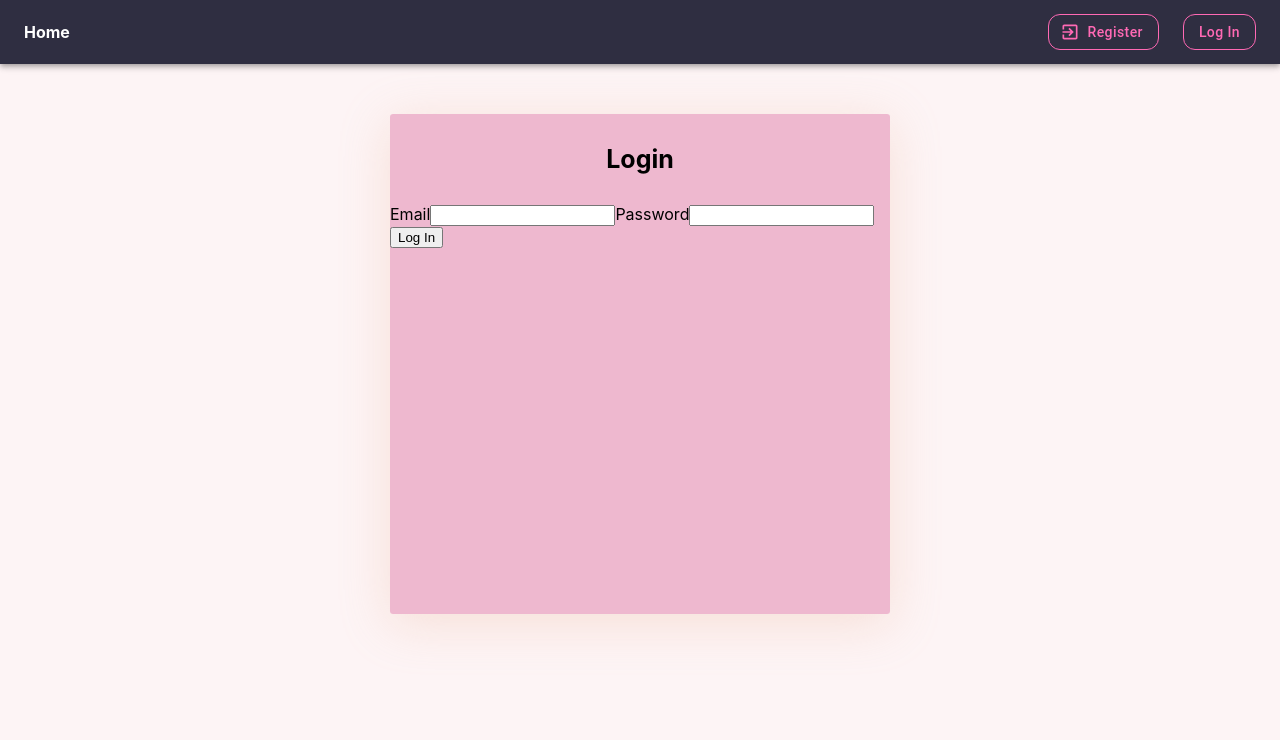
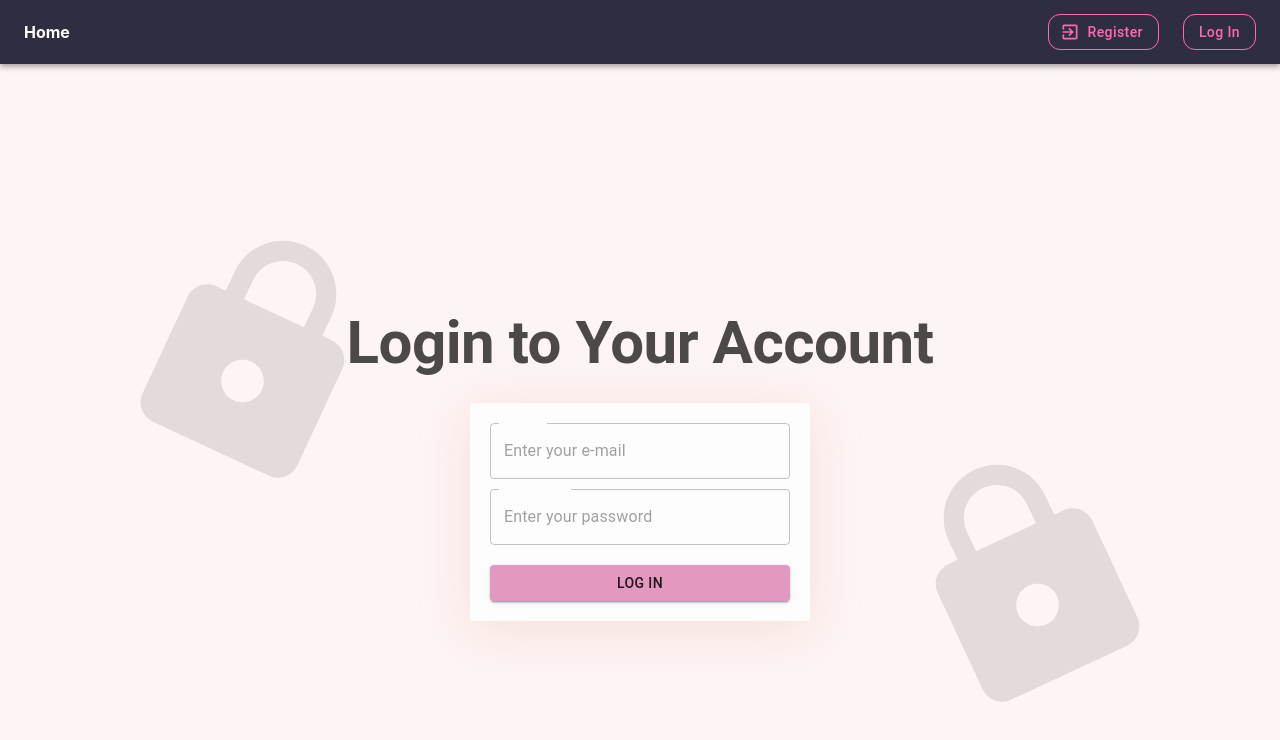
Before and after one commit to KingaMiko/goit-react-hw-08-phonebook, a React (Create React App) app: page /goit-react-hw-08-phonebook/login in a window 1280 px wide. Shown: the top 740 px of the page. Built offline with nearby package versions, Linux system fonts and the light colour scheme.

Commit message:
Registerpage and LoginPage styled

```diff
--- a/src/components/LoginForm/LoginForm.jsx
+++ b/src/components/LoginForm/LoginForm.jsx
@@ -1,5 +1,6 @@
 import { useDispatch } from 'react-redux';
 import { logIn } from 'redux/auth/operations';
+import { Box, TextField, Button } from '@mui/material';
 
 export const LoginForm = () => {
   const dispatch = useDispatch();
@@ -15,16 +16,50 @@ export const LoginForm = () => {
     form.reset();
   };
   return (
-    <form onSubmit={handleSubmit} autoComplete="off">
-      <label>
-        Email
-        <input type="email" name="email" />
-      </label>
-      <label>
-        Password
-        <input type="password" name="password" />
-      </label>
-      <button type="submit">Log In</button>
-    </form>
+    <Box
+      component="form"
+      onSubmit={handleSubmit}
+      autoComplete="off"
+      width="300px"
+      bgcolor="rgba(255, 255, 255, 0.8)"
+      padding="20px"
+      borderRadius="3px"
+      boxShadow="0 9px 50px hsla(20, 67%, 75%, 0.31)"
+    >
+      <TextField
+        type="email"
+        name="email"
+        label="Email"
+        placeholder="Enter your e-mail"
+        required
+        fullWidth
+        InputLabelProps={{
+          shrink: true,
+        }}
+        sx={{ marginBottom: '10px' }}
+      />
+
+      <TextField
+        type="password"
+        name="password"
+        label="Password"
+        placeholder="Enter your password"
+        required
+        fullWidth
+        InputLabelProps={{
+          shrink: true,
+        }}
+        sx={{ marginBottom: '10px' }}
+      />
+
+      <Button
+        type="submit"
+        variant="contained"
+        color="primary"
+        sx={{ marginTop: '10px', width: '100%' }}
+      >
+        Log In
+      </Button>
+    </Box>
   );
 };
--- a/src/components/RegisterForm/RegisterForm.jsx
+++ b/src/components/RegisterForm/RegisterForm.jsx
@@ -1,12 +1,18 @@
 import { useDispatch } from 'react-redux';
 import { register } from 'redux/auth/operations';
+import { Box, TextField, Button } from '@mui/material';
 
 export const RegisterForm = () => {
   const dispatch = useDispatch();
-
   const handleSubmit = e => {
     e.preventDefault();
     const form = e.currentTarget;
+
+    if (form.elements.password.value !== form.elements.confirmPassword.value) {
+      alert('Passwords do not match!');
+      return;
+    }
+
     dispatch(
       register({
         name: form.elements.name.value,
@@ -18,20 +24,72 @@ export const RegisterForm = () => {
   };
 
   return (
-    <form onSubmit={handleSubmit}>
-      <label>
-        Username
-        <input type="text" name="name" />
-      </label>
-      <label>
-        Email
-        <input type="email" name="email" />
-      </label>
-      <label>
-        Password
-        <input type="password" name="password" />
-      </label>
-      <button type="submit">Register</button>
-    </form>
+    <Box
+      component="form"
+      onSubmit={handleSubmit}
+      autoComplete="off"
+      width="300px"
+      bgcolor="rgba(255, 255, 255, 0.8)"
+      padding="20px"
+      borderRadius="3px"
+      boxShadow="0 9px 50px hsla(20, 67%, 75%, 0.31)"
+    >
+      <TextField
+        type="text"
+        name="name"
+        label="Username"
+        placeholder="Username"
+        required
+        fullWidth
+        InputLabelProps={{
+          shrink: true,
+        }}
+        sx={{ marginBottom: '10px' }}
+      />
+      <TextField
+        type="email"
+        name="email"
+        label="Email"
+        placeholder="example@example.com"
+        required
+        fullWidth
+        InputLabelProps={{
+          shrink: true,
+        }}
+        sx={{ marginBottom: '10px' }}
+      />
+      <TextField
+        type="password"
+        name="password"
+        label="Password"
+        placeholder="Enter your password"
+        required
+        fullWidth
+        InputLabelProps={{
+          shrink: true,
+        }}
+        sx={{ marginBottom: '10px' }}
+      />
+      <TextField
+        type="password"
+        name="confirmPassword"
+        label="Confirm Password"
+        placeholder="Re-enter your password"
+        required
+        fullWidth
+        InputLabelProps={{
+          shrink: true,
+        }}
+        sx={{ marginBottom: '10px' }}
+      />
+      <Button
+        type="submit"
+        variant="contained"
+        color="primary"
+        sx={{ marginTop: '10px', width: '100%' }}
+      >
+        Register
+      </Button>
+    </Box>
   );
 };
--- a/src/pages/LoginPage/LoginPage.jsx
+++ b/src/pages/LoginPage/LoginPage.jsx
@@ -1,17 +1,69 @@
-import { Header, Wrapper } from 'components/StyledApp';
 import { LoginForm } from 'components/LoginForm/LoginForm';
 import { Helmet } from 'react-helmet';
+import Box from '@mui/material/Box';
+import Typography from '@mui/material/Typography';
+import LockIcon from '@mui/icons-material/Lock';
 
 export default function LoginPage() {
   return (
     <>
       <Helmet>
-        <title> Login</title>
+        <title>Login</title>
       </Helmet>
-      <Wrapper>
-        <Header>Login</Header>
+      <Box
+        display="flex"
+        flexDirection="column"
+        alignItems="center"
+        justifyContent="center"
+        height="100vh"
+        background="linear-gradient(45deg, #f2f2f2 30%, #d9d9d9 90%)"
+        overflow="hidden"
+        position="relative"
+      >
+        <Box
+          position="absolute"
+          top={0}
+          left={0}
+          width="100%"
+          height="100%"
+          zIndex="-1"
+          overflow="hidden"
+        >
+          <LockIcon
+            style={{
+              fontSize: '20vw',
+              opacity: 0.1,
+              position: 'absolute',
+              top: '20%',
+              left: '10%',
+              transform: 'rotate(25deg)',
+            }}
+          />
+          <LockIcon
+            style={{
+              fontSize: '20vw',
+              opacity: 0.1,
+              position: 'absolute',
+              bottom: '20%',
+              right: '10%',
+              transform: 'rotate(-25deg)',
+            }}
+          />
+        </Box>
+
+        <Typography
+          variant="h2"
+          component="h1"
+          textAlign="center"
+          color="rgba(0,0,0,0.7)"
+          fontWeight="bold"
+          mb={3}
+        >
+          Login to Your Account
+        </Typography>
+
         <LoginForm />
-      </Wrapper>
+      </Box>
     </>
   );
 }
--- a/src/pages/RegisterPage/RegisterPage.jsx
+++ b/src/pages/RegisterPage/RegisterPage.jsx
@@ -1,17 +1,69 @@
 import { RegisterForm } from 'components/RegisterForm/RegisterForm';
-import { Header, Wrapper } from 'components/StyledApp';
 import { Helmet } from 'react-helmet';
+import Box from '@mui/material/Box';
+import Typography from '@mui/material/Typography';
+import PersonAddIcon from '@mui/icons-material/PersonAdd';
 
 export default function RegisterPage() {
   return (
-    <div>
+    <>
       <Helmet>
-        <title> Registration</title>
+        <title>Registration</title>
       </Helmet>
-      <Wrapper>
-        <Header>Registration</Header>
+      <Box
+        display="flex"
+        flexDirection="column"
+        alignItems="center"
+        justifyContent="center"
+        height="100vh"
+        background="linear-gradient(45deg, #f2f2f2 30%, #d9d9d9 90%)"
+        overflow="hidden"
+        position="relative"
+      >
+        <Box
+          position="absolute"
+          top={0}
+          left={0}
+          width="100%"
+          height="100%"
+          zIndex="-1"
+          overflow="hidden"
+        >
+          <PersonAddIcon
+            style={{
+              fontSize: '20vw',
+              opacity: 0.1,
+              position: 'absolute',
+              top: '20%',
+              left: '10%',
+              transform: 'rotate(25deg)',
+            }}
+          />
+          <PersonAddIcon
+            style={{
+              fontSize: '20vw',
+              opacity: 0.1,
+              position: 'absolute',
+              bottom: '20%',
+              right: '10%',
+              transform: 'rotate(-25deg)',
+            }}
+          />
+        </Box>
+
+        <Typography
+          variant="h2"
+          component="h1"
+          textAlign="center"
+          color="rgba(0,0,0,0.7)"
+          fontWeight="bold"
+          mb={3}
+        >
+          Create a New Account
+        </Typography>
+
         <RegisterForm />
-      </Wrapper>
-    </div>
+      </Box>
+    </>
   );
 }
```
